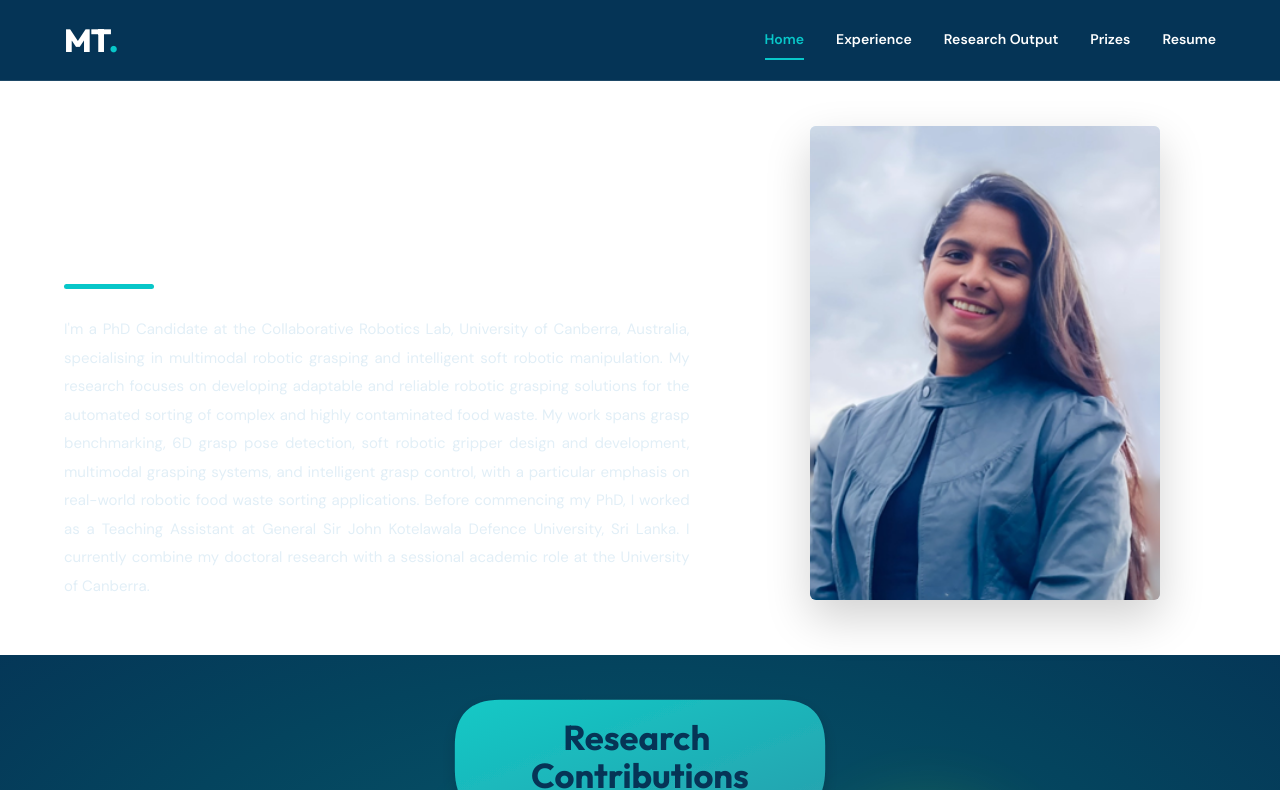
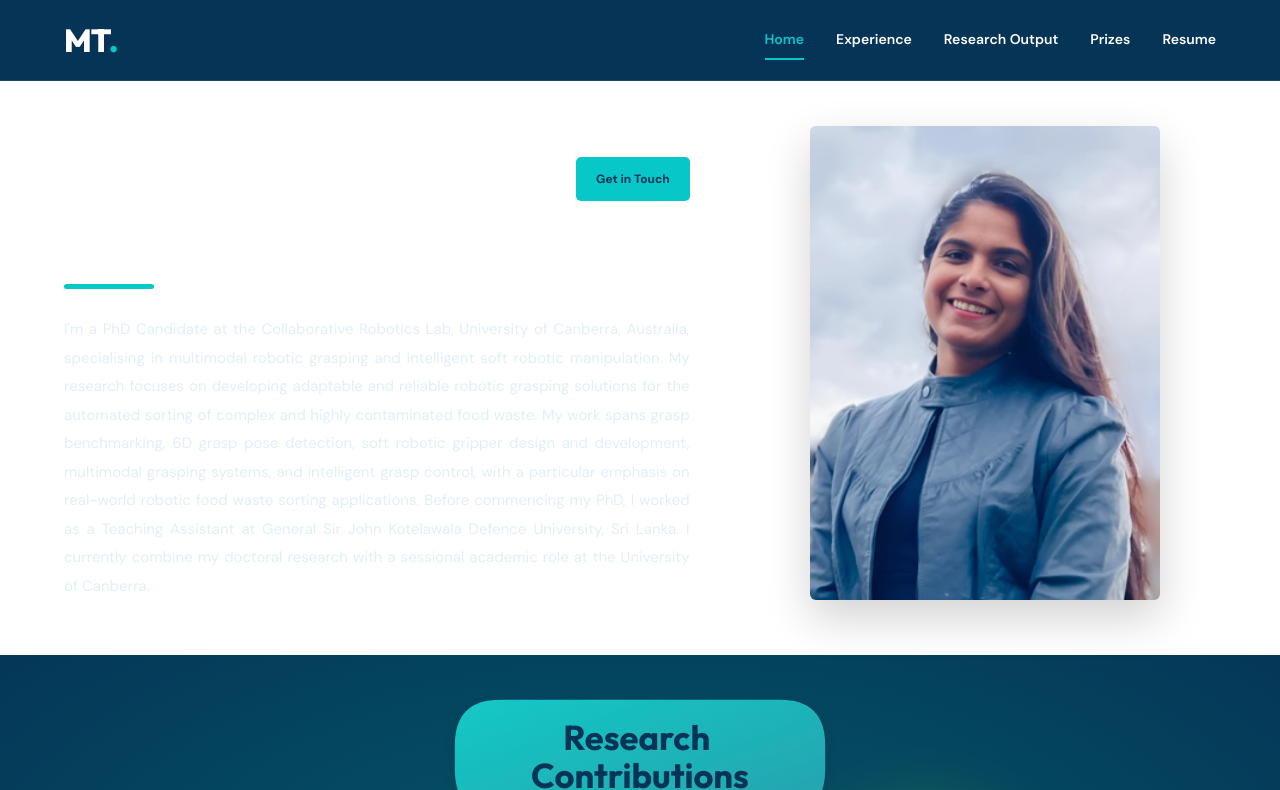
Before and after one commit to Moni9612/portfolio, a plain HTML site: page index.html in a window 1280 px wide. Shown: the top 790 px of the page. Drawn offline with Linux system fonts and the light colour scheme.

Commit message:
Update style.css

```diff
--- a/style.css
+++ b/style.css
@@ -901,3 +901,36 @@ button {
     .publication { padding-left: 15px; }
     .publication p { font-size: 14px; line-height: 1.8; }
 }
+
+/* ==========================================
+   GET IN TOUCH BUTTON
+   ========================================== */
+
+.hero-contact-btn {
+    display: inline-flex;
+    align-items: center;
+    justify-content: center;
+
+    background: #08c7c9;
+    color: #053456;
+
+    padding: 12px 20px;
+    border-radius: 5px;
+
+    font-family: 'DM Sans', sans-serif;
+    font-size: 12px;
+    font-weight: 700;
+
+    text-decoration: none;
+    white-space: nowrap;
+
+    border: none;
+    cursor: pointer;
+
+    transition: background 0.2s ease;
+}
+
+.hero-contact-btn:hover {
+    background: #35d9d9;
+    color: #053456;
+}
```
